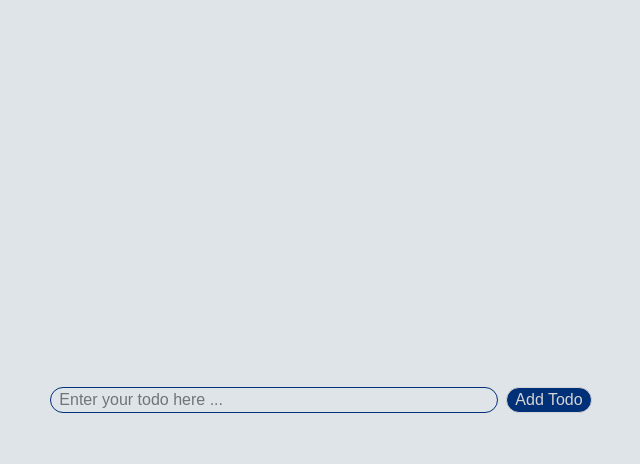
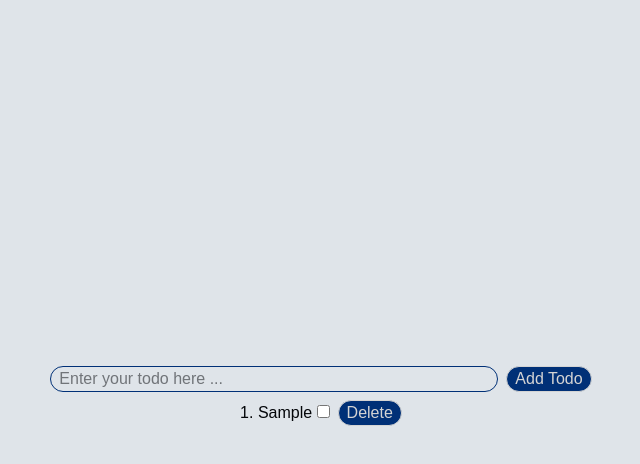
Before and after one commit to HannaRogalska/todo-react-ts-rtk-thunk, a React (Vite) app: page /todo in a window 1280 px wide. Both pictures are taken after typing "Sample" into the empty fields and a click on the button "Add Todo". Shown: the top 464 px of the page, without its empty margins (315-955 px from the left). Built offline with nearby package versions, Linux system fonts and the light colour scheme.

Commit message:
added list component

```diff
--- /dev/null
+++ b/src/components/TodoListItem/TodoListItem.tsx
@@ -0,0 +1,27 @@
+import { useAppSelector } from "../../hooks/storeHooks/storeHooks";
+import Button from "../Button/Button";
+
+const TodoListItem = () => {
+  const todos = useAppSelector((state) => state.todo.todos);
+  console.log(todos);
+
+  return (
+    <ol className="list-decimal  list-inside py-2">
+      {todos.length > 0 ? (
+        todos.map((todo) => (
+          <li
+            key={todo.id}
+            className="list-item flex-row justify-center items-center gap-2 "
+          >
+            {todo.title} <input type="checkbox"/>
+            <Button nameForButton="Delete" />
+          </li>
+        ))
+      ) : (
+        <li className="text-gray-400 list-none">Not todo yet</li>
+      )}
+    </ol>
+  );
+};
+
+export default TodoListItem;
--- a/src/pages/TodoPage/TodoPage.tsx
+++ b/src/pages/TodoPage/TodoPage.tsx
@@ -1,10 +1,12 @@
 
 import TodoInput from "../../components/TodoInput/Input";
+import TodoListItem from "../../components/TodoListItem/TodoListItem";
 
 const TodoPage = () => {
   return (
     <div>
       <TodoInput />
+      <TodoListItem/>
     </div>
   );
 }
```
